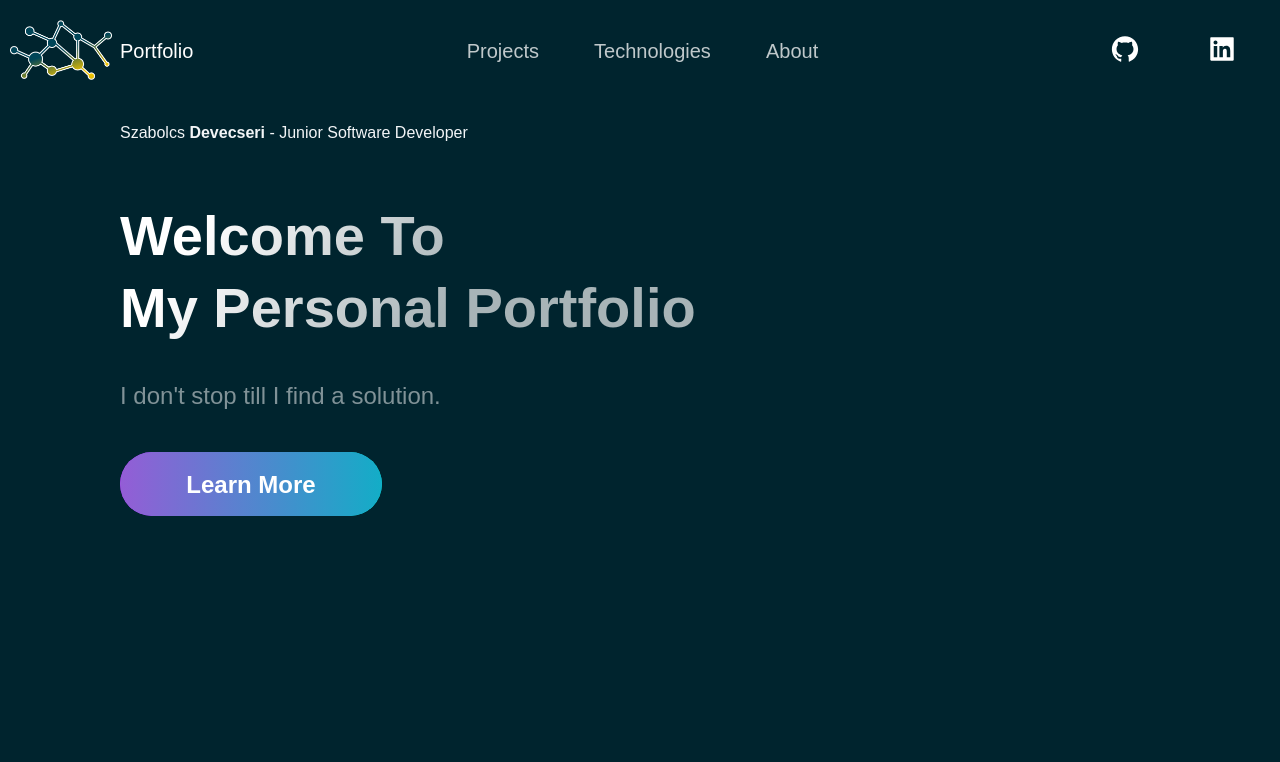
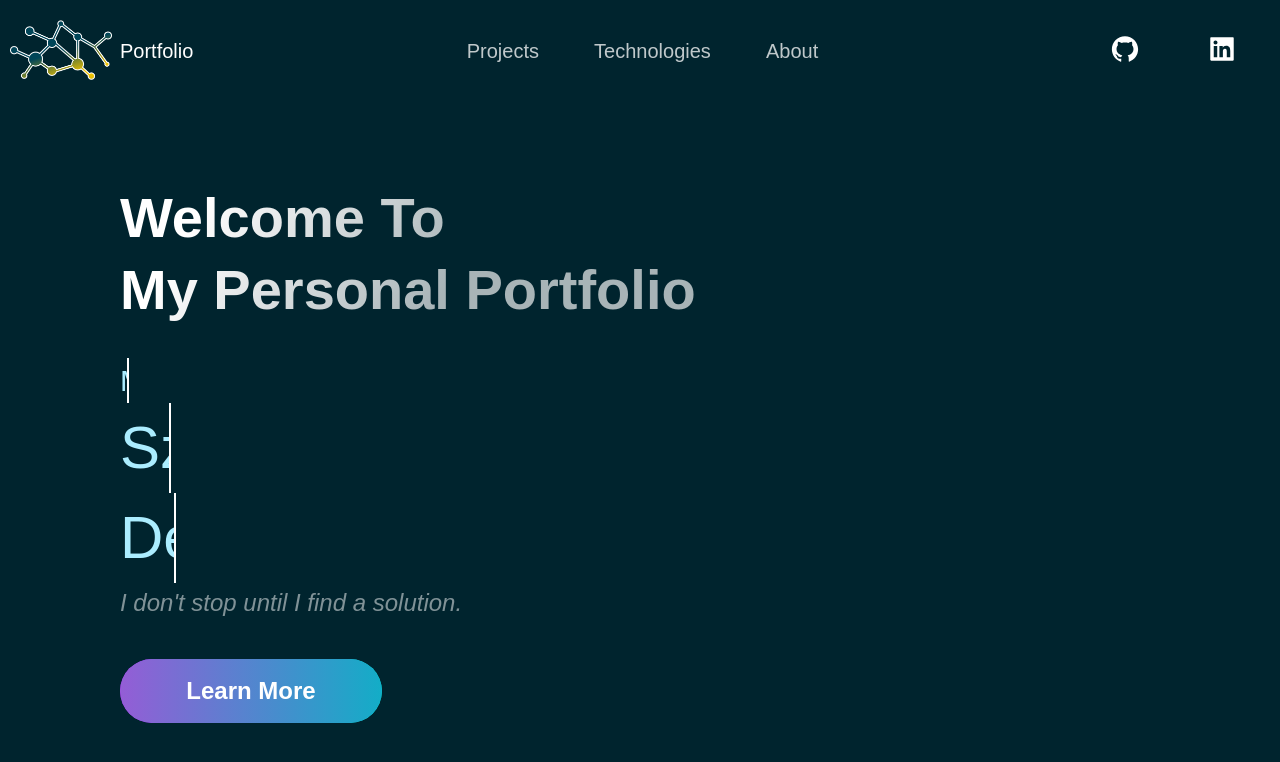
Before and after one commit to suchislif3/portfolio-website, a Next.js app: page / in a window 1280 px wide. Shown: the top 762 px of the page. Built offline with nearby package versions, Linux system fonts and the light colour scheme.

Commit message:
hero section animation done

```diff
--- /dev/null
+++ b/src/components/Animation/TypeAnimation/SoftDevAnimation.js
@@ -0,0 +1,43 @@
+import { Wrapper, StaticText, DynamicTexts } from "./SoftDevAnimationStyles";
+import { Fragment } from "react";
+
+const SoftDevAnimation = () => {
+  return (
+    <Fragment>
+      <Wrapper>
+        <DynamicTexts small>
+          <li>
+            <span>My name is</span>
+          </li>
+          <li>
+            <span>I&apos;m a Junior</span>
+          </li>
+        </DynamicTexts>
+      </Wrapper>
+      <Wrapper>
+        <StaticText>S</StaticText>
+        <DynamicTexts>
+          <li>
+            <span>zabolcs</span>
+          </li>
+          <li>
+            <span>oftware</span>
+          </li>
+        </DynamicTexts>
+      </Wrapper>
+      <Wrapper>
+        <StaticText>D</StaticText>
+        <DynamicTexts>
+          <li>
+            <span>evecseri</span>
+          </li>
+          <li>
+            <span>eveloper</span>
+          </li>
+        </DynamicTexts>
+      </Wrapper>
+    </Fragment>
+  );
+};
+
+export default SoftDevAnimation;
--- /dev/null
+++ b/src/components/Animation/TypeAnimation/SoftDevAnimationStyles.js
@@ -0,0 +1,79 @@
+import styled from "styled-components";
+
+export const Wrapper = styled.div`
+  display: flex;
+`;
+
+export const StaticText = styled.div`
+  line-height: 90px;
+  height: 90px;
+  font-size: 60px;
+  font-weight: 400;
+  color: ${({theme}) => theme.colors.primary2};
+  @media ${({theme}) => theme.breakpoints.md} {
+    line-height: 70px;
+    height: 70px;
+    font-size: 46px;
+  }
+  @media ${({theme}) => theme.breakpoints.sm} {
+    line-height: 48px;
+    height: 48px;
+    font-size: 32px;
+  }
+`;
+
+export const DynamicTexts = styled.ul`
+  line-height: ${({small}) => small ? "45px" : "90px"};
+  height: ${({small}) => small ? "45px" : "90px"};
+  font-size: ${({small}) => small ? "30px" : "60px"};
+  font-weight: 400;
+  color: ${({theme}) => theme.colors.primary2};
+  overflow: hidden;
+  --slide-up: ${({small}) => small ? "-90px" : "-180px"};
+
+  li {
+    top: 0;
+    position: relative;
+    animation: slide 14s steps(2) infinite;
+  }
+
+  li::after {
+    content: "";
+    position: absolute;
+    left: 0;
+    height: 100%;
+    width: 100%;
+    background-color: ${({theme}) => theme.colors.background1};
+    border-left: 2px solid white;
+    animation: typing 7s cubic-bezier(0.2, 0.8, 0, 1) infinite;
+  }
+
+  @media ${({theme}) => theme.breakpoints.md} {
+    line-height: ${({small}) => small ? "35px" : "70px"};
+    height: ${({small}) => small ? "35px" : "70px"};
+    font-size: ${({small}) => small ? "24px" : "46px"};
+    --slide-up: ${({small}) => small ? "-70px" : "-140px"};
+  }
+  @media ${({theme}) => theme.breakpoints.sm} {
+    line-height: ${({small}) => small ? "24px" : "48px"};
+    height: ${({small}) => small ? "24px" : "48px"};
+    font-size: ${({small}) => small ? "16px" : "32px"};
+    --slide-up: ${({small}) => small ? "-48px" : "-96px"};
+  }
+
+  @keyframes typing {
+    40%,
+    60% {
+      left: calc(110%);
+    }
+    100% {
+      left: 0;
+    }
+  }
+
+  @keyframes slide {
+    100%{
+      top: var(--slide-up);
+    }
+  }
+`;
--- a/src/components/Hero/Hero.js
+++ b/src/components/Hero/Hero.js
@@ -1,5 +1,4 @@
 import React from "react";
-
 import {
   Section,
   SectionText,
@@ -7,18 +6,19 @@ import {
 } from "../../styles/GlobalComponents";
 import Button from "../../styles/GlobalComponents/Button";
 import { LeftSection } from "./HeroStyles";
+import SoftDevAnimation from "../Animation/TypeAnimation/SoftDevAnimation";
 
 const Hero = (props) => (
   <Section row nopadding>
     <LeftSection>
-      <span>
-        Szabolcs <b>Devecseri</b> - Junior Software Developer
-      </span>
       <SectionTitle main center>
         Welcome To <br />
         My Personal Portfolio
       </SectionTitle>
-      <SectionText>I don&apos;t stop till I find a solution.</SectionText>
+      <SoftDevAnimation />
+      <SectionText>
+        <i>I don&apos;t stop until I find a solution.</i>
+      </SectionText>
       <Button onClick={props.handleClick}>Learn More</Button>
     </LeftSection>
   </Section>
--- a/src/themes/default.js
+++ b/src/themes/default.js
@@ -5,8 +5,10 @@ const MyTheme = {
   },
   colors: {
     primary1: "hsl(204,23.8%,95.9%)",
+    primary2: "#ABEDFF",
     background1: "#00242E",
-    accent1: "hsl(34.9,98.6%,72.9%)",
+    /* accent1: "hsl(34.9,98.6%,72.9%)", */
+    /* secondary1: "#F2C400", */
     button: "hsl(205.1,100%,36.1%)",
     background2: "hsl(232.7,27.3%,23.7%)",
   },
```
